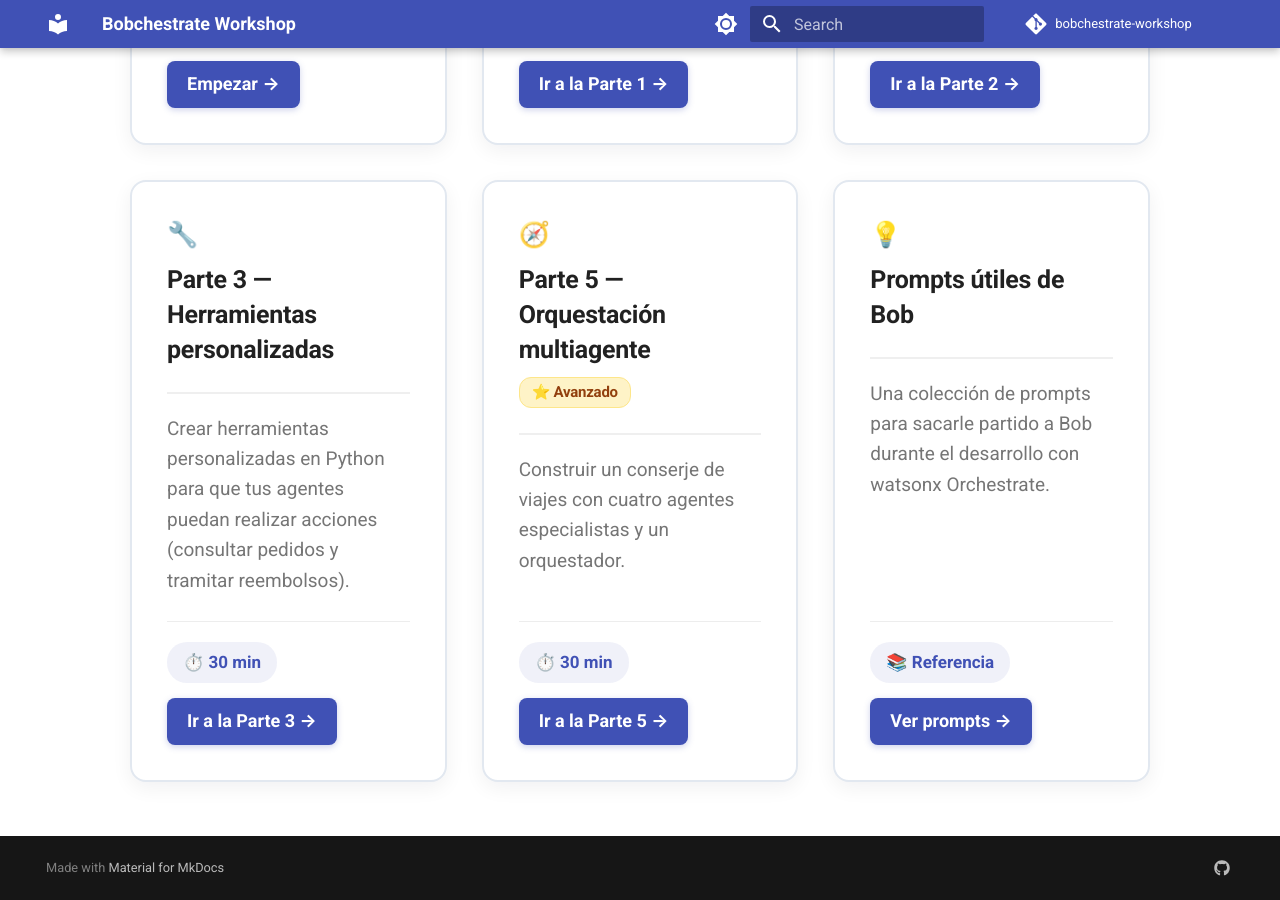
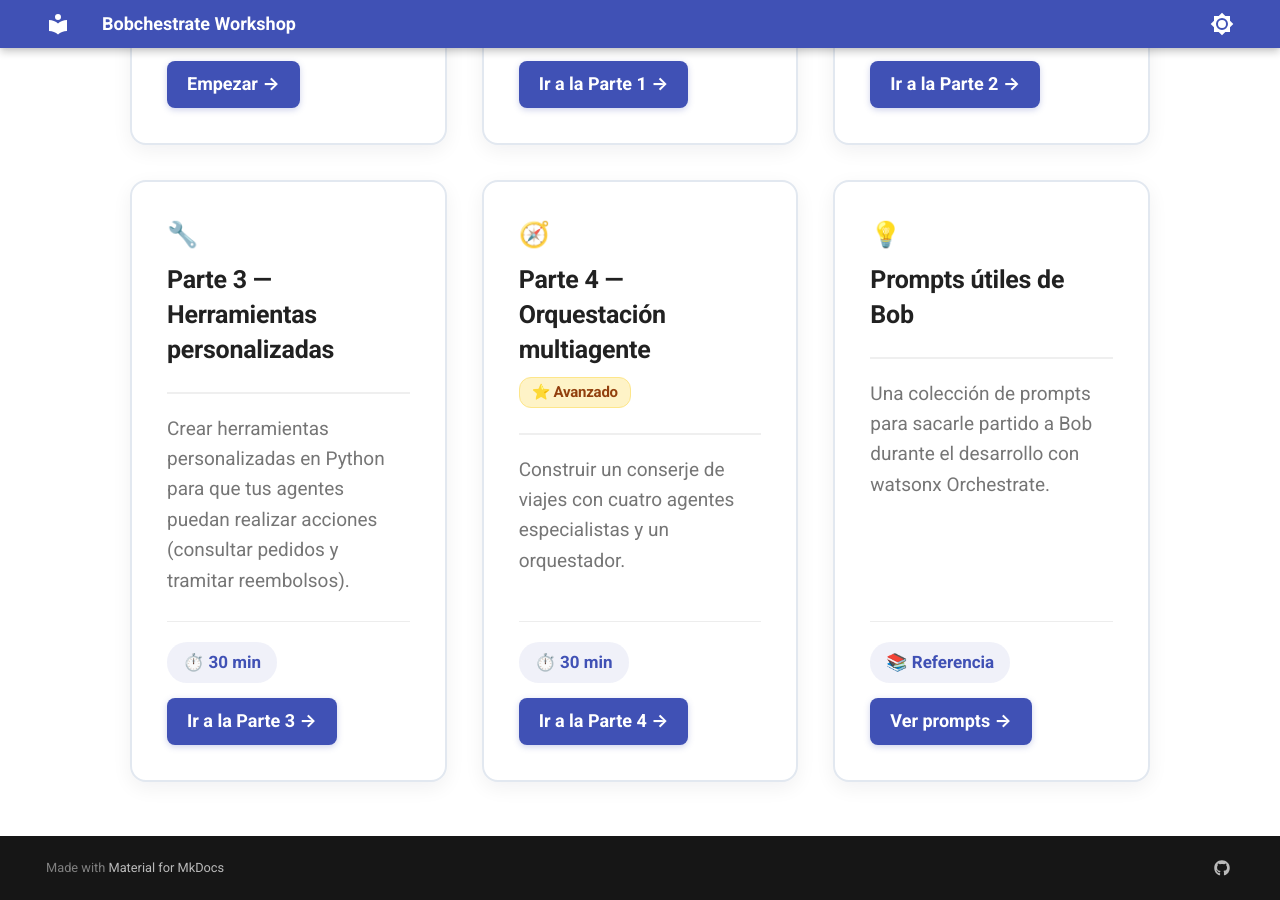
Before and after one commit to daniela42tar/bobquestrate-worshop, an MkDocs documentation site: the page built from docs/index.md, in a window 1280 px wide and 900 px high, scrolled down 564 px. Built offline with MkDocs 1.6.1 and Material for MkDocs 9.7.7, drawn with Linux system fonts in a browser that asks for light colours.

Commit message:
fix: header and parts numeration

```diff
--- a/docs/index.md
+++ b/docs/index.md
@@ -41,13 +41,13 @@ hide:
 
     <span class="card-badge">⏱️ 30 min</span> <span class="card-action">[Ir a la Parte 3 →](part3-custom-tools/README.md)</span>
 
--   ### 🧭 [Parte 5 — Orquestación multiagente](part4-multi-agent-orchestration/README.md) <span class="badge-featured">⭐ Avanzado</span>
+-   ### 🧭 [Parte 4 — Orquestación multiagente](part4-multi-agent-orchestration/README.md) <span class="badge-featured">⭐ Avanzado</span>
 
     ---
 
     Construir un conserje de viajes con cuatro agentes especialistas y un orquestador.
 
-    <span class="card-badge">⏱️ 30 min</span> <span class="card-action">[Ir a la Parte 5 →](part4-multi-agent-orchestration/README.md)</span>
+    <span class="card-badge">⏱️ 30 min</span> <span class="card-action">[Ir a la Parte 4 →](part4-multi-agent-orchestration/README.md)</span>
 
 -   ### 💡 [Prompts útiles de Bob](bob-prompts/helpful-prompts.md)
 
--- a/mkdocs.yml
+++ b/mkdocs.yml
@@ -69,7 +69,7 @@ nav:
   - Part 1 - Setup: part1-setup/README.md
   - Part 2 - First Agent: part2-first-agent/README.md
   - Part 3 - Custom Tools: part3-custom-tools/README.md
-  - Part 5 - Multi-Agent Orchestration: part4-multi-agent-orchestration/README.md
+  - Part 4 - Multi-Agent Orchestration: part4-multi-agent-orchestration/README.md
   - Bob Prompts: bob-prompts/helpful-prompts.md
 
 # Plugins
--- a/overrides/partials/header.html
+++ b/overrides/partials/header.html
@@ -46,17 +46,6 @@
       {% endif %}
     {% endif %}
 
-    <!-- Search box -->
-    {% if "material/search" in config.plugins %}
-      {% include "partials/search.html" %}
-    {% endif %}
-
-    <!-- Repository information -->
-    {% if config.repo_url %}
-      <div class="md-header__source">
-        {% include "partials/source.html" %}
-      </div>
-    {% endif %}
   </nav>
 
   <!-- Navigation tabs (if enabled) -->
```
Also changed, not shown: docs/introduction.md (+1 -1 lines), part3-custom-tools/README.md (+1 -1 lines), part4-multi-agent-orchestration/README.md (+2 -2 lines).
